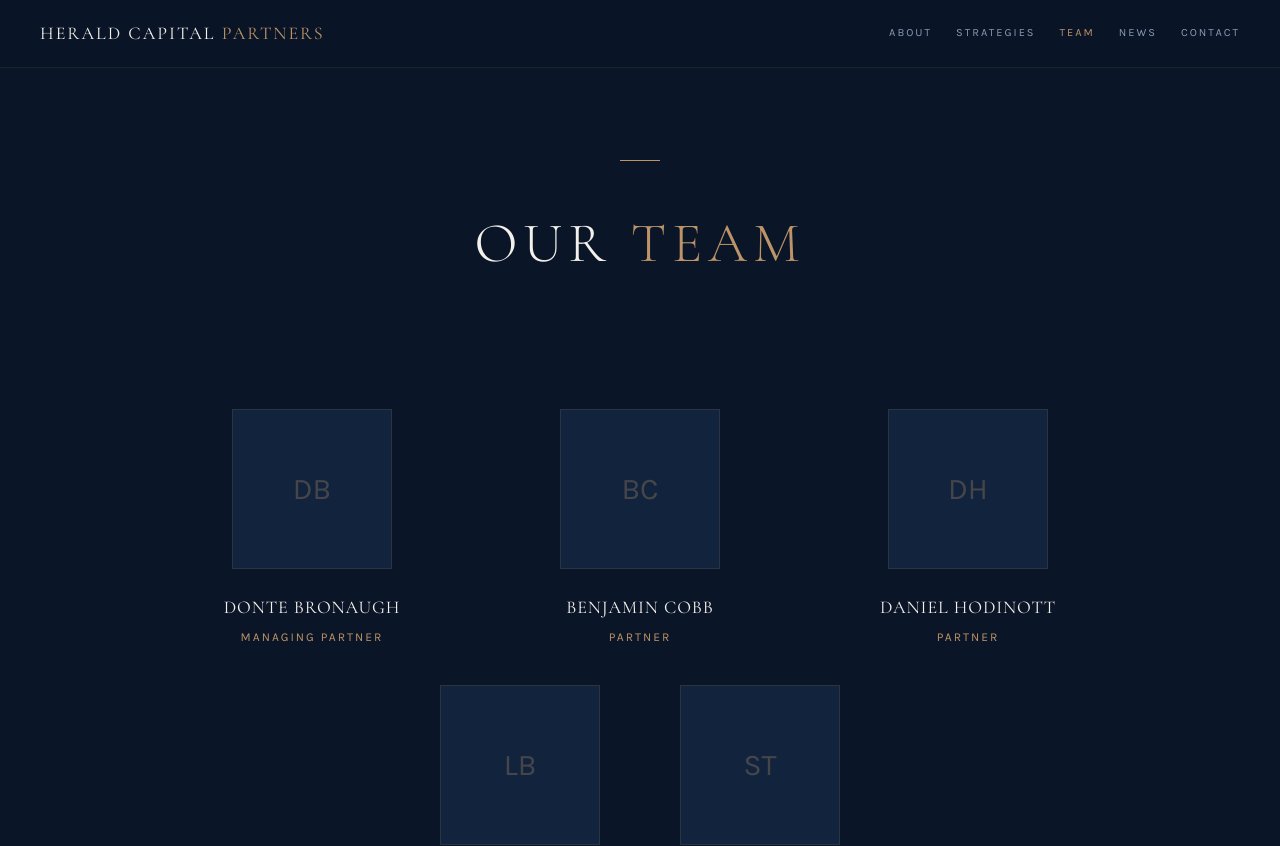
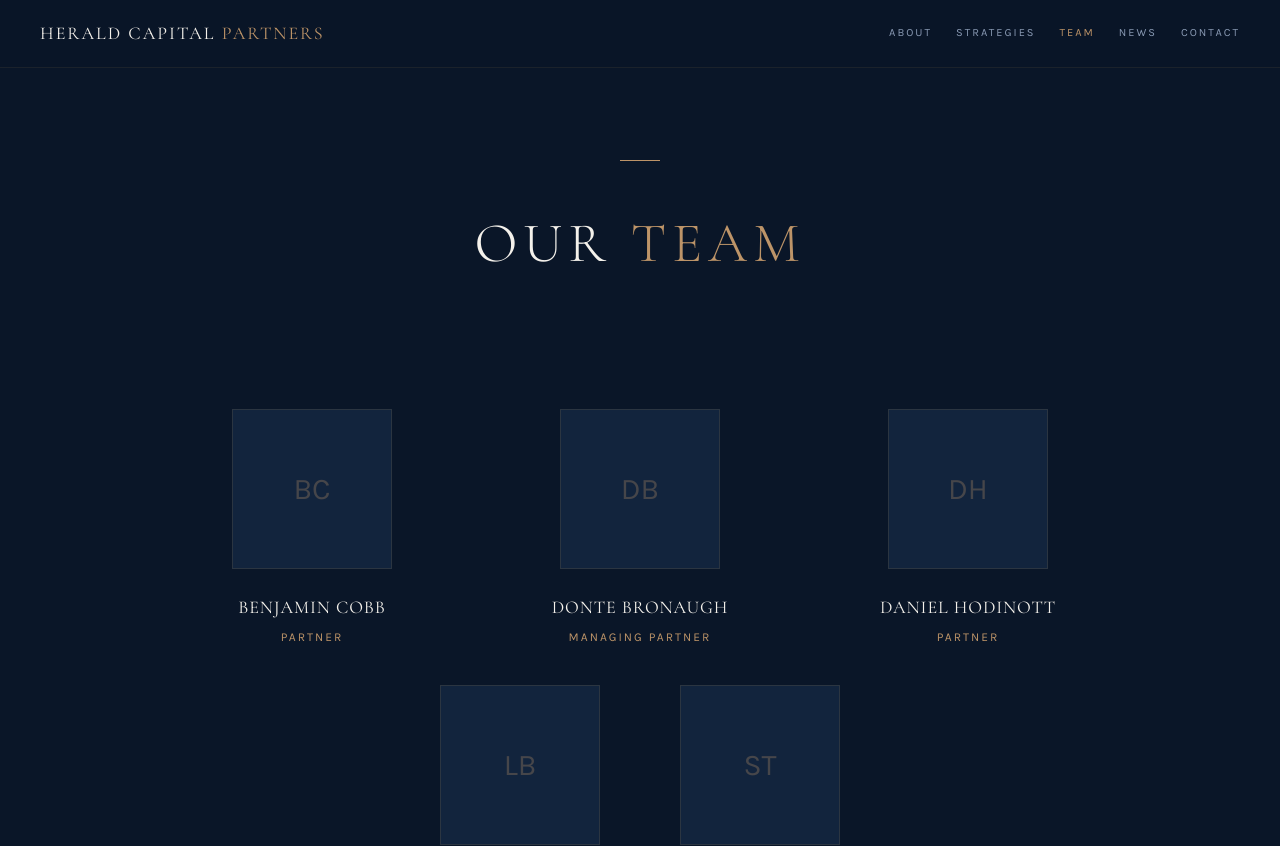
Before and after one commit to donteluciano/gaib-portal, a Next.js app: page /team in a window 1280 px wide. Shown: the top 846 px of the page. Built offline with nearby package versions, Linux system fonts and the light colour scheme.

Commit message:
Put Donte in center of top row, partners rotate around him

```diff
--- a/src/app/team/page.tsx
+++ b/src/app/team/page.tsx
@@ -40,8 +40,9 @@ export default function TeamPage() {
     return shuffleWithSeed(partners, week);
   }, []);
 
-  // Donte first, then shuffled partners
-  const team = [managingPartner, ...shuffledPartners];
+  // Donte in the middle: [Partner, Donte, Partner] on top row, [Partner, Partner] on bottom
+  const topRow = [shuffledPartners[0], managingPartner, shuffledPartners[1]];
+  const bottomRow = [shuffledPartners[2], shuffledPartners[3]];
 
   useEffect(() => {
     const handleScroll = () => setScrolled(window.scrollY > 50);
@@ -118,11 +119,11 @@ export default function TeamPage() {
           </h1>
         </section>
 
-        {/* Team Grid - 3 on top, 2 on bottom */}
+        {/* Team Grid - 3 on top (Donte center), 2 on bottom */}
         <section className="py-10 px-10 max-w-5xl mx-auto">
-          {/* Top row - 3 members */}
+          {/* Top row - Donte in center */}
           <div className="grid md:grid-cols-3 gap-10 mb-10">
-            {team.slice(0, 3).map((member) => (
+            {topRow.map((member) => (
               <div key={member.name} className="text-center">
                 <div
                   className="w-40 h-40 mx-auto mb-6 flex items-center justify-center"
@@ -142,9 +143,9 @@ export default function TeamPage() {
             ))}
           </div>
 
-          {/* Bottom row - 2 members, centered */}
+          {/* Bottom row - 2 partners, centered */}
           <div className="flex justify-center gap-10">
-            {team.slice(3, 5).map((member) => (
+            {bottomRow.map((member) => (
               <div key={member.name} className="text-center" style={{ width: '200px' }}>
                 <div
                   className="w-40 h-40 mx-auto mb-6 flex items-center justify-center"
```
